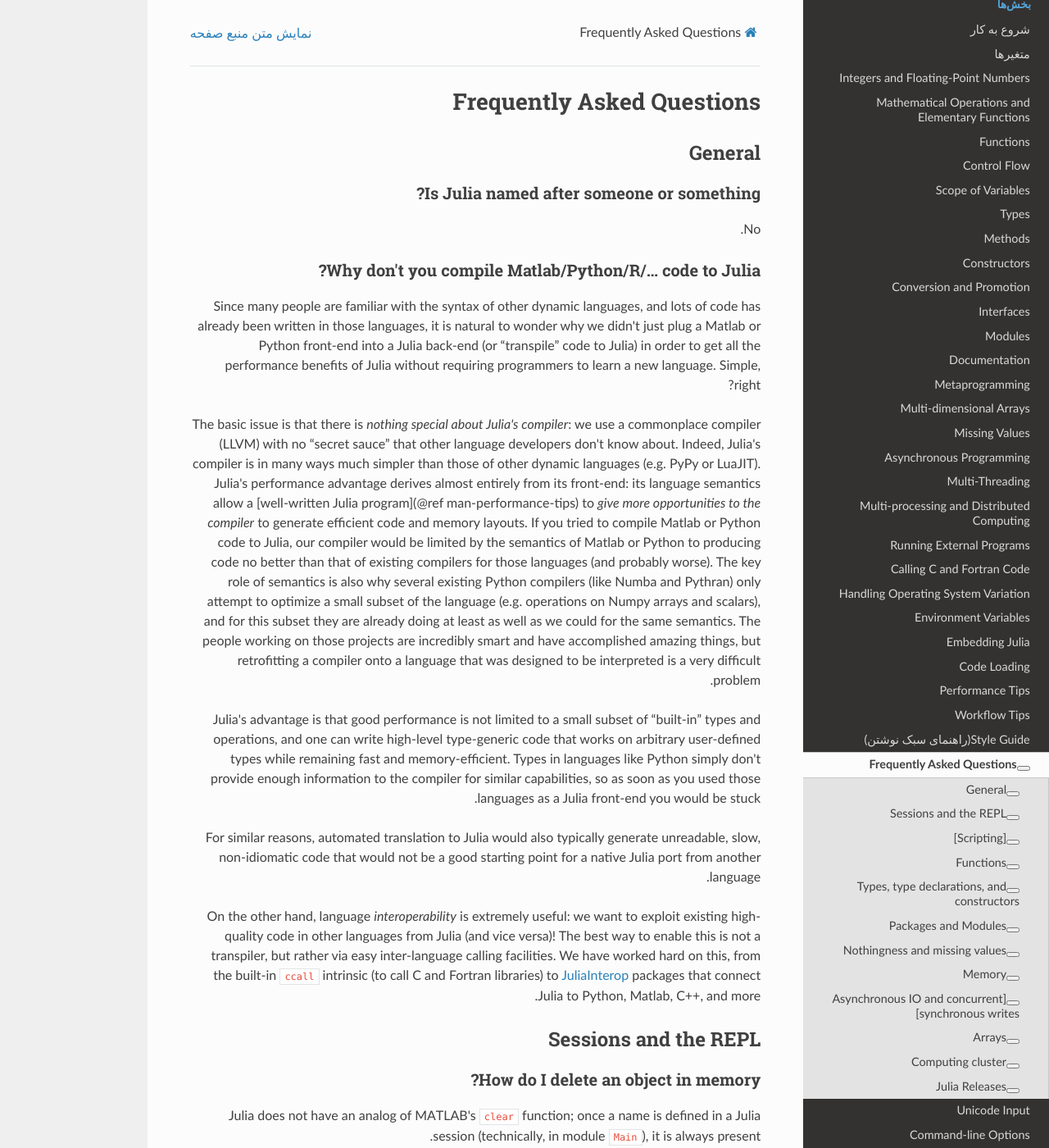
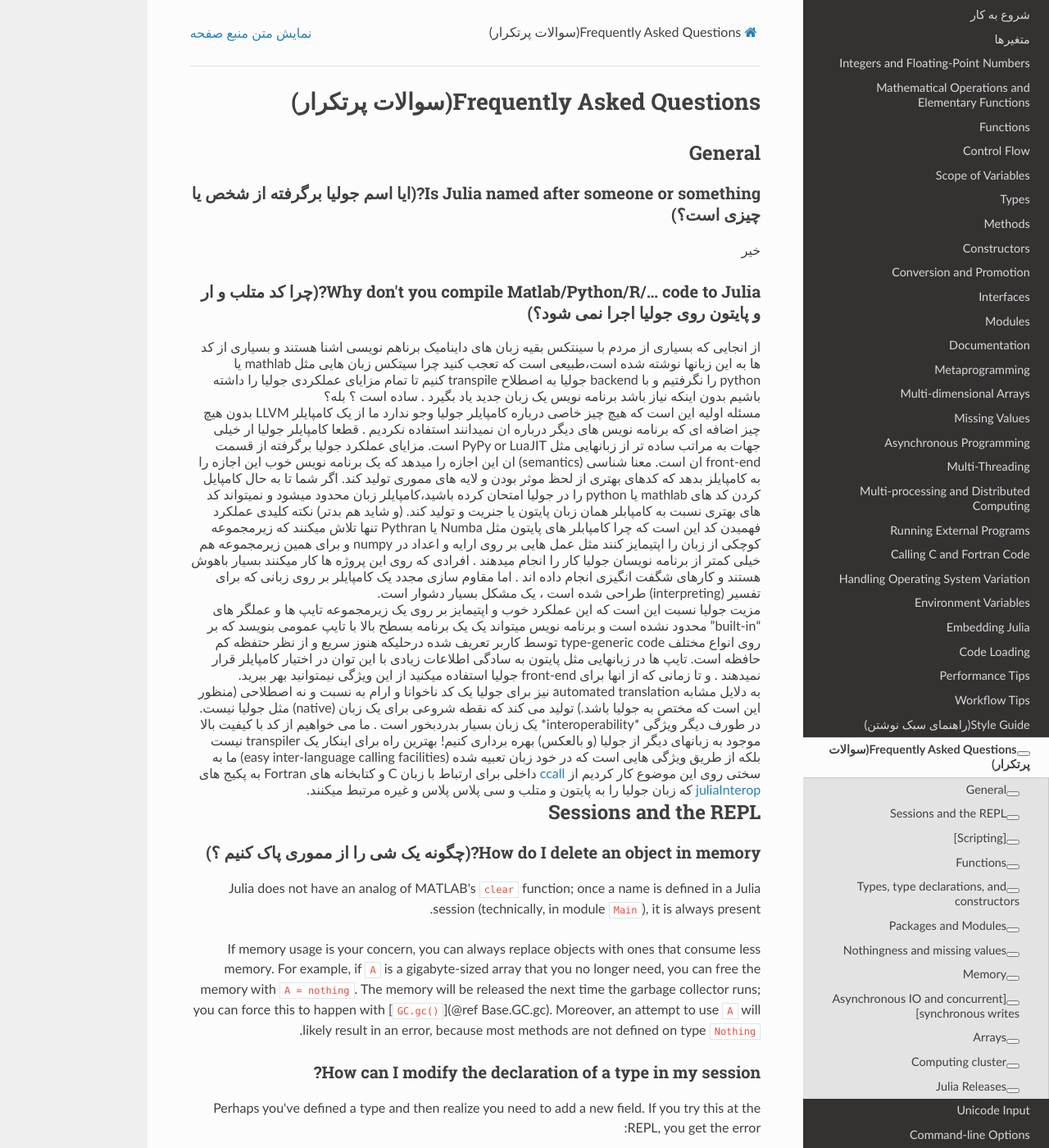
Before and after one commit to AppliedLinearAlgebra-Sharif/julia-docs, a Sphinx documentation site: the page built from docs/manual/faq.md, in a window 1280 px wide and 1400 px high. Shown: the whole window at 82% size. Built offline with Sphinx 7.4.7 and the Read the Docs theme 2.0.0, drawn with Linux system fonts in a browser that asks for light colours; pages that are not in the unit, such as notebooks, are missing from menus.

Commit message:
Update faq.md

```diff
--- a/docs/manual/faq.md
+++ b/docs/manual/faq.md
@@ -1,26 +1,103 @@
-# Frequently Asked Questions
+# Frequently Asked Questions(سوالات پرتکرار)
 
 ## General
 
-### Is Julia named after someone or something?
+### Is Julia named after someone or something?(ایا اسم جولیا برگرفته از شخص یا چیزی است؟)
 
-No.
+خیر
 
-### Why don't you compile Matlab/Python/R/… code to Julia?
+### Why don't you compile Matlab/Python/R/… code to Julia?(چرا کد متلب و ار و پایتون روی جولیا اجرا نمی شود؟)
+<div dir="auto">
+ از انجایی که بسیاری از مردم با سینتکس بقیه زبان های داینامیک برناهم نویسی اشنا هستند و بسیاری از کد ها به این زبانها نوشته شده است،طبیعی است که تعجب کنید چرا سیتکس زبان هایی مثل
+ mathlab
+ یا
+ python
+ را نگرفتیم و با
+ backend
+ جولیا به اصطلاح
+ transpile
+ کنیم تا تمام مزایای عملکردی جولیا را داشته باشیم بدون اینکه نیاز باشد برنامه نویس یک زبان جدید یاد بگیرد .
+ ساده است ؟ بله؟
+ <br>
+ مسئله اولیه این است که هیچ چیز خاصی درباره  کامپایلر جولیا وجو ندارد ما از یک کامپایلر
+ LLVM
+ بدون هیچ چیز اضافه ای که برنامه نویس های دیگر درباره ان نمیدانند استفاده نکردیم .
+ قطعا کامپایلر جولیا ار خیلی جهات به مراتب ساده تر از زبانهایی مثل
+ PyPy or LuaJIT
+ است.
+ مزایای
+ عملکرد جولیا
+ برگرفته از قسمت
+ front-end
+ ان است.
+ معنا شناسی
+ (semantics)
+ ان این اجازه را میدهد که یک برنامه نویس خوب این اجازه را به کامپایلز بدهد که کدهای بهتری از لحظ موثر بودن و لایه های مموری تولید کند.
+ اگر شما تا به حال کامپایل کردن کد های
+ mathlab
+ یا
+ python
+ را در جولیا امتحان کرده باشید،کامپایلر زبان محدود میشود و نمیتواند کد های بهتری نسبت به کامپابلر همان زبان پایتون یا جنریت و تولید کند.
+ (و شاید هم بدتر)
+ نکته کلیدی عملکرد فهمیدن کد این است که چرا کامپابلر های پایتون  مثل
+  Numba
+ یا
+ Pythran
+ تنها تلاش میکنند که زیرمجموعه کوچکی از زبان را اپتیمایز کنند مثل
+ عمل هایی بر روی ارایه و اعداد در
+ numpy
+ و برای همین زیرمجموعه هم خیلی کمتر از برنامه نویسان جولیا کار را انجام میدهند .
+ افرادی که روی این پروژه ها کار میکنند بسیار باهوش هستند و
+ کارهای شگفت انگیزی انجام داده اند .
+ اما مقاوم سازی مجدد یک کامپایلر بر روی زبانی که برای تفسیر
+ (interpreting)
+ طراحی شده است ، یک مشکل بسیار دشوار است.
+ <br>
+ مزیت جولیا نسبت  این است که این عملکرد خوب و اپتیمایز بر روی یک زیرمجموعه تایپ ها و عملگر های
+ “built-in”
+ محدود نشده است و برنامه نویس میتواند یک یک برنامه بسطح بالا با تایپ عمومی بنویسد که بر روی
+ انواع مختلف
+ type-generic code
+ توسط کاربر تعریف شده درحلیکه هنوز سریع و از نظر حتفظه کم حافظه است.
+ تایپ ها در زبانهایی مثل پایتون به سادگی اطلاعات زیادی  با این توان در اختیار کامپایلر قرار نمیدهند
+ .
+ و تا زمانی که از انها برای
+ front-end
+ جولیا استفاده میکنید  از این ویژگی نیمتوانید بهر ببرید.
+ <br>
+ به دلایل مشابه
+automated translation
+ نیز برای جولیا یک کد ناخوانا و ارام به نسبت و نه اصطلاحی
+ (منظور این است که مختص به جولیا باشد.)
+ تولید می کند که نقطه شروعی برای یک زبان
+ (native)
+مثل جولیا
+ نیست.
+ <br>
+ در طورف دیگر ویژگی
+*interoperability*
+ یک زبان  بسیار بدردبخور است .
+ ما می خواهیم از کد با کیفیت بالا موجود به زبانهای دیگر از جولیا (و بالعکس) بهره برداری کنیم!
+بهترین راه برای اینکار یک
+ transpiler
+ نیست بلکه از طریق ویژگی هایی است که در خود زبان تعبیه شده
+ (easy inter-language calling facilities)
+ ما به سختی روی این موضوع کار کردیم  از
+ <span><a href="https://docs.julialang.org/en/v1/manual/methods/)/">ccall</a></span>
+ داخلی برای ارتباط  با زبان
+ C
+ و کتابخانه های
+Fortran
+ به
+پکیج های
+ <span><a href="https://github.com/JuliaInterop)/">juliaInterop</a></span>
+که زبان جولیا را به پایتون و متلب و سی پلاس پلاس و غیره مرتبط میکنند.
 
-Since many people are familiar with the syntax of other dynamic languages, and lots of code has already been written in those languages, it is natural to wonder why we didn't just plug a Matlab or Python front-end into a Julia back-end (or “transpile” code to Julia) in order to get all the performance benefits of Julia without requiring programmers to learn a new language.  Simple, right?
-
-The basic issue is that there is *nothing special about Julia's compiler*: we use a commonplace compiler (LLVM) with no “secret sauce” that other language developers don't know about.  Indeed, Julia's compiler is in many ways much simpler than those of other dynamic languages (e.g. PyPy or LuaJIT).   Julia's performance advantage derives almost entirely from its front-end: its language semantics allow a [well-written Julia program](@ref man-performance-tips) to *give more opportunities to the compiler* to generate efficient code and memory layouts.  If you tried to compile Matlab or Python code to Julia, our compiler would be limited by the semantics of Matlab or Python to producing code no better than that of existing compilers for those languages (and probably worse).  The key role of semantics is also why several existing Python compilers (like Numba and Pythran) only attempt to optimize a small subset of the language (e.g. operations on Numpy arrays and scalars), and for this subset they are already doing at least as well as we could for the same semantics.  The people working on those projects are incredibly smart and have accomplished amazing things, but retrofitting a compiler onto a language that was designed to be interpreted is a very difficult problem.
-
-Julia's advantage is that good performance is not limited to a small subset of “built-in” types and operations, and one can write high-level type-generic code that works on arbitrary user-defined types while remaining fast and memory-efficient.  Types in languages like Python simply don't provide enough information to the compiler for similar capabilities, so as soon as you used those languages as a Julia front-end you would be stuck.
-
-For similar reasons, automated translation to Julia would also typically generate unreadable, slow, non-idiomatic code that would not be a good starting point for a native Julia port from another language.
-
-On the other hand, language *interoperability* is extremely useful: we want to exploit existing high-quality code in other languages from Julia (and vice versa)!  The best way to enable this is not a transpiler, but rather via easy inter-language calling facilities.  We have worked hard on this, from the built-in `ccall` intrinsic (to call C and Fortran libraries) to [JuliaInterop](https://github.com/JuliaInterop) packages that connect Julia to Python, Matlab, C++, and more.
+</div>
 
 ## Sessions and the REPL
 
-### How do I delete an object in memory?
+### How do I delete an object in memory?(چگونه یک شی را از مموری پاک کنیم ؟)
 
 Julia does not have an analog of MATLAB's `clear` function; once a name is defined in a Julia
 session (technically, in module `Main`), it is always present.
```
